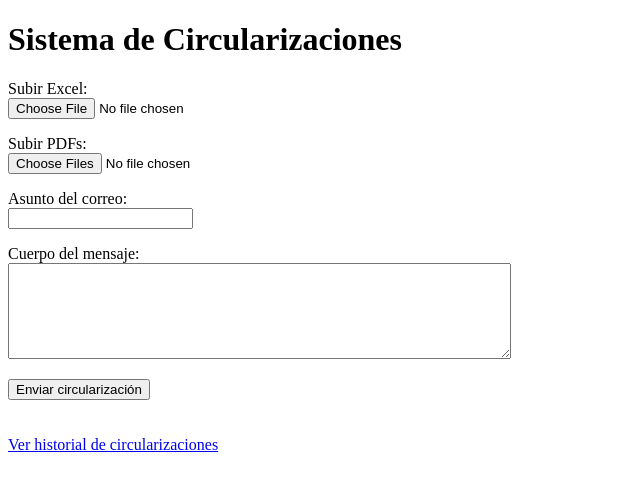
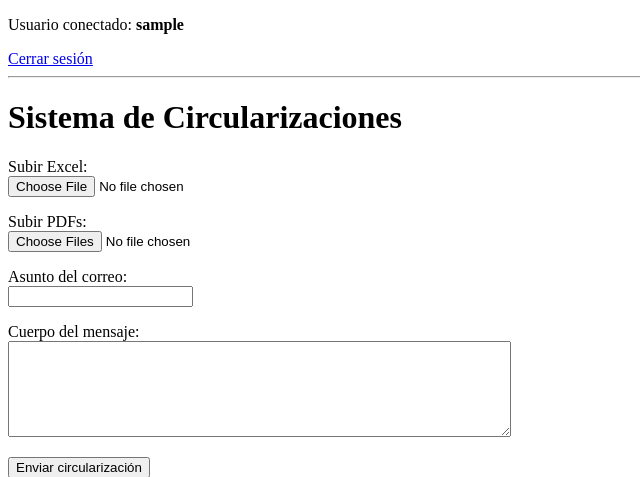
Before and after one commit to nicoduraan06/circularizaciones-fidelis, a FastAPI app: page / in a window 1280 px wide. Shown: the top 477 px of the page, without its empty margins (0-640 px from the left). Run offline with FastAPI, Linux system fonts and the light colour scheme; the visitor is signed in with stand-in values (Sample User, id 1).

Commit message:
Add session authentication with login and logout, restrict access to protected routes

```diff
--- a/app/server.py
+++ b/app/server.py
@@ -174,6 +174,9 @@ async def reintentar_envio(
 @app.get("/admin", response_class=HTMLResponse)
 def admin_panel(request: Request):
 
+    if "user" not in request.session:
+        return RedirectResponse("/login")
+
     stats = obtener_estadisticas()
 
     return templates.TemplateResponse(
@@ -210,3 +213,10 @@ async def login(
     request.session["email"] = usuario["email"]
 
     return RedirectResponse("/", status_code=302)
+
+@app.get("/logout")
+def logout(request: Request):
+
+    request.session.clear()
+
+    return RedirectResponse("/login", status_code=302)
--- a/templates/form.html
+++ b/templates/form.html
@@ -2,6 +2,13 @@
 <html>
 <head>
     <title>Circularizaciones Grupo Fidelis</title>
+    <p>
+    Usuario conectado: <b>{{ request.session.get("user") }}</b>
+    </p>
+
+    <a href="/logout">Cerrar sesión</a>
+
+    <hr>
 </head>
 
 <body>
```
